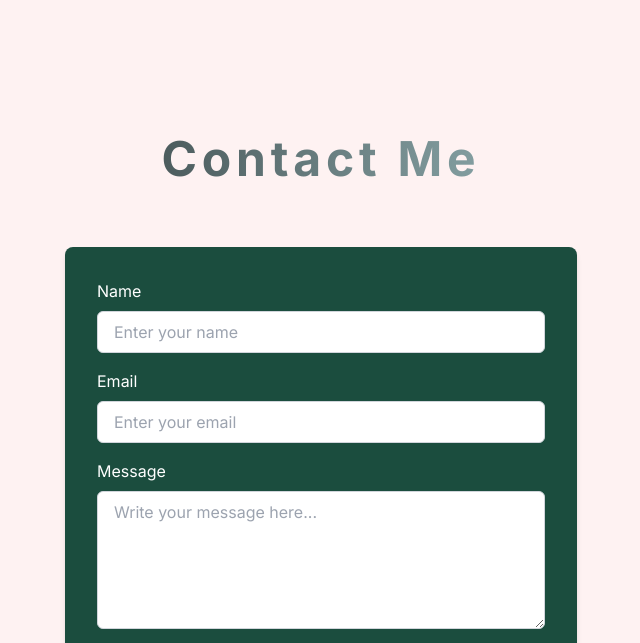
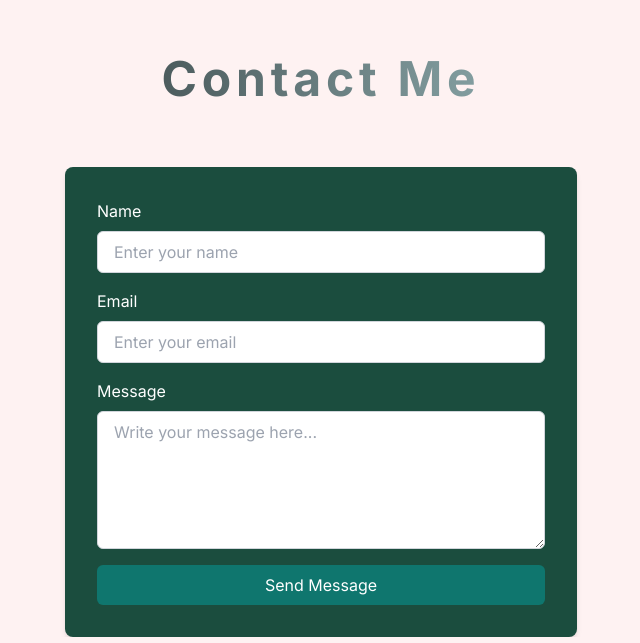
Before and after one commit to NaimalArain13/Nextjs-React-Milestone-02, a Next.js app: page / in a window 1280 px wide. Shown: the part 2935-3578 px from the top of the page, without its empty margins (319-959 px from the left). Built offline with nearby package versions, Linux system fonts and the light colour scheme.

Commit message:
routes update

```diff
--- a/app/page.tsx
+++ b/app/page.tsx
@@ -20,7 +20,7 @@ export default function Home() {
         <About />
       </div>
       <br /> <br />
-      <div className="pt-20" id="contact">
+      <div className="pt-18" id="contact">
         <Contact />
       </div>
     </div>
```
